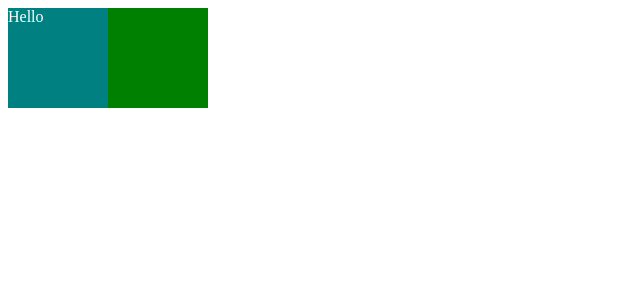
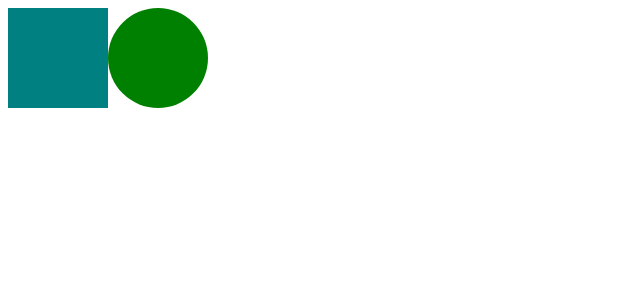
Before and after one commit to taehyeon0412/react_master_study, a React (Create React App) app: page / in a window 1280 px wide. Shown: the top 300 px of the page, without its empty margins (0-640 px from the left). Built offline with nearby package versions, Linux system fonts and the light colour scheme.

Commit message:
style component study (2)
props를 이용하여 코드를 간소화 할 수 있다

```diff
--- a/src/App.js
+++ b/src/App.js
@@ -4,30 +4,25 @@
   display: flex;
 `;
 
-const BoxOne = styled.div`
-  background-color: teal;
+const Box = styled.div`
+  background-color: ${(props) => props.bgColor};
   width: 100px;
   height: 100px;
 `;
 
-const BoxTwo = styled.div`
-  background-color: green;
-  width: 100px;
-  height: 100px;
+const Circle = styled(Box)`
+  // Box에 있는 styled을 적용한다는 뜻
+  border-radius: 50px;
 `;
 
-const Text = styled.span`
-  color: white;
-`;
 /* style 컴포넌트를 쓸 때에는 백틱 ``을 사용한다 */
+/* props를 이용하여 코드를 간소화 할 수 있다 */
 
 function App() {
   return (
     <Father>
-      <BoxOne>
-        <Text>Hello</Text>
-      </BoxOne>
-      <BoxTwo />
+      <Box bgColor="teal" />
+      <Circle bgColor="green" />
     </Father>
   );
 }
```
